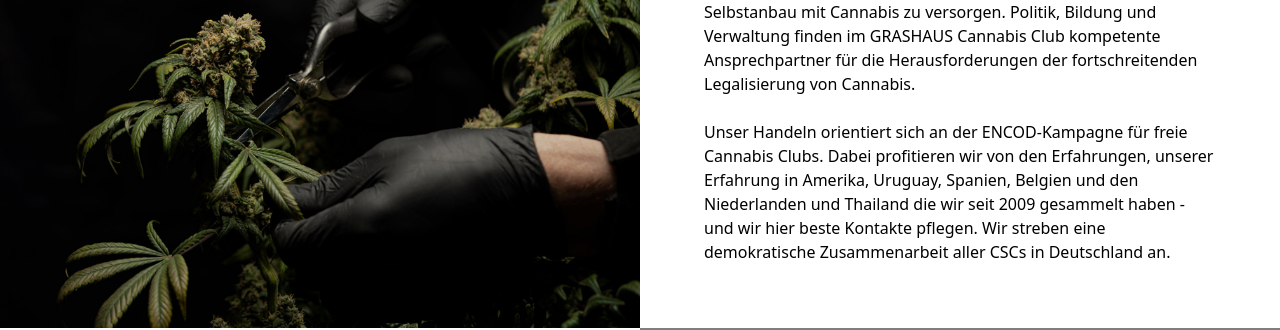
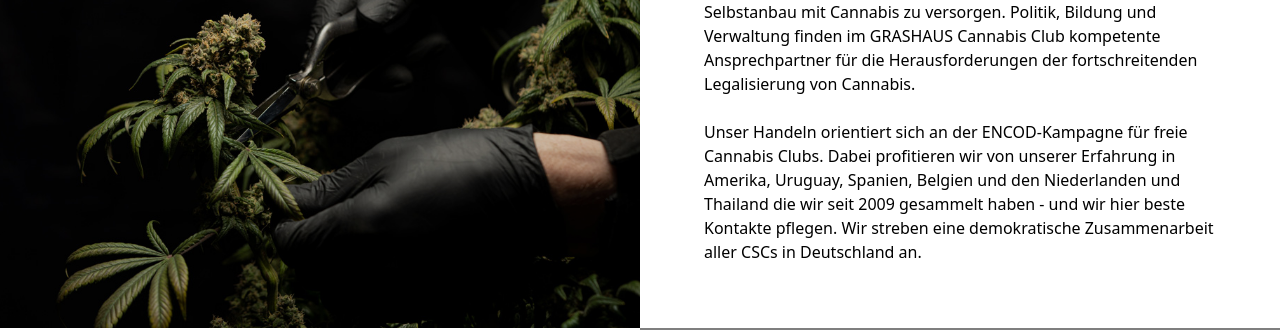
Before and after one commit to gmpclub/clubs, a Next.js app: page / in a window 1280 px wide. Shown: the part 1480-1810 px from the top of the page. Built offline with nearby package versions, Linux system fonts and the light colour scheme; grey boxes are pictures that could not be loaded.

Commit message:
Erfahrung

```diff
--- a/pages/index.tsx
+++ b/pages/index.tsx
@@ -144,7 +144,7 @@ export default function Home() {
               <br />
               <p>
                 Unser Handeln orientiert sich an der ENCOD-Kampagne für freie Cannabis Clubs. Dabei
-                profitieren wir von den Erfahrungen, unserer Erfahrung in Amerika, Uruguay, Spanien,
+                profitieren wir von unserer Erfahrung in Amerika, Uruguay, Spanien,
                 Belgien und den Niederlanden und Thailand die wir seit 2009 gesammelt haben - und
                 wir hier beste Kontakte pflegen. Wir streben eine demokratische Zusammenarbeit aller
                 CSCs in Deutschland an.
```
